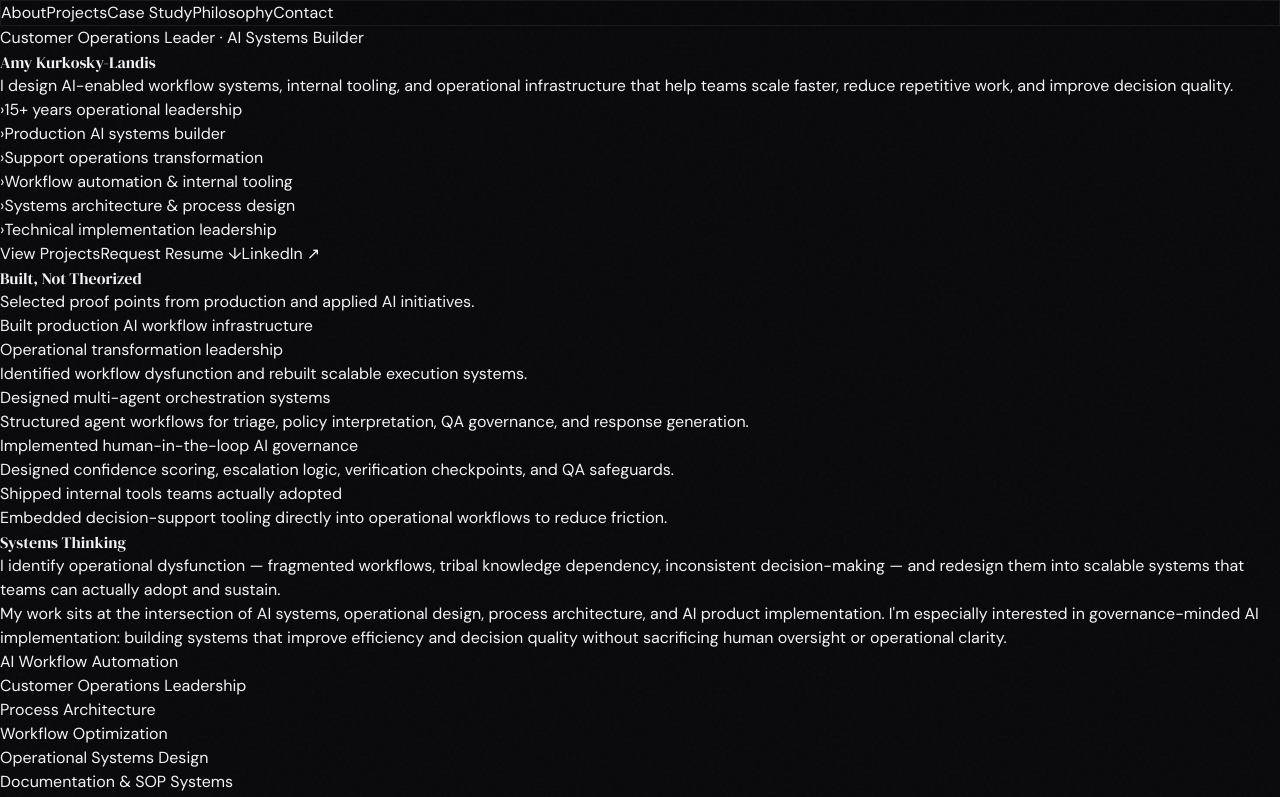
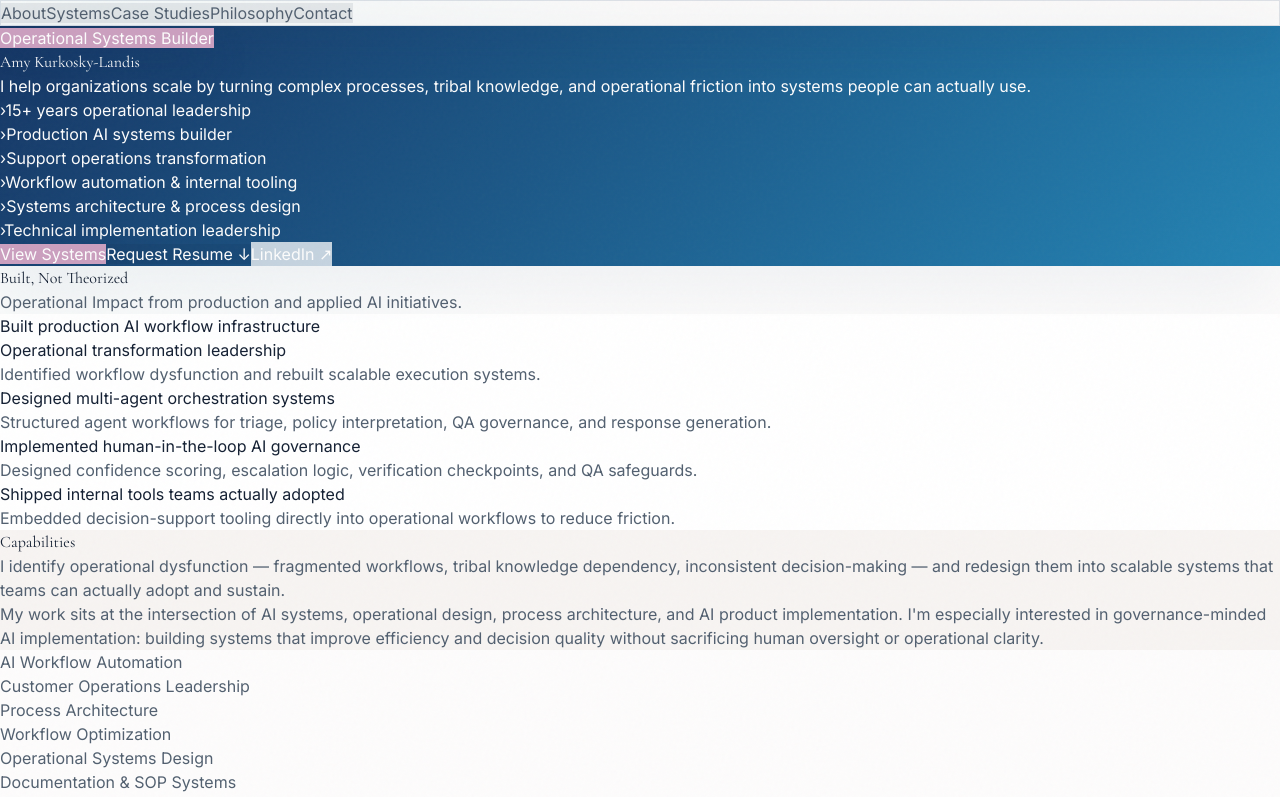
Before and after one commit to akurkosky-alt/amy-portfolio, a React (Vite) app: page / in a window 1280 px wide. Shown: the top 797 px of the page. Built offline with nearby package versions, Linux system fonts and the light colour scheme.

Commit message:
style: apply ocean brand palette and portfolio voice

```diff
--- a/index.html
+++ b/index.html
@@ -21,7 +21,7 @@
     <meta name="twitter:image" content="/images/supportops-dashboard.png" />
     <link rel="preconnect" href="https://fonts.googleapis.com" />
     <link rel="preconnect" href="https://fonts.gstatic.com" crossorigin />
-    <link href="https://fonts.googleapis.com/css2?family=DM+Serif+Display:ital@0;1&family=DM+Sans:ital,opsz,wght@0,9..40,300;0,9..40,400;0,9..40,500;0,9..40,600;0,9..40,700;1,9..40,300&display=swap" rel="stylesheet" />
+    <link href="https://fonts.googleapis.com/css2?family=Cormorant+Garamond:wght@400;500;600;700&family=Inter:wght@300;400;500;600;700;800&display=swap" rel="stylesheet" />
   </head>
   <body>
     <div id="root"></div>
--- a/src/components/PortfolioSite.tsx
+++ b/src/components/PortfolioSite.tsx
@@ -428,8 +428,8 @@ function Navbar() {
 
   const links = [
     { label: 'About', href: '#about' },
-    { label: 'Projects', href: '#projects' },
-    { label: 'Case Study', href: '#case-study' },
+    { label: 'Systems', href: '#projects' },
+    { label: 'Case Studies', href: '#case-study' },
     { label: 'Philosophy', href: '#philosophy' },
     { label: 'Contact', href: '#contact' },
   ]
@@ -437,7 +437,7 @@ function Navbar() {
   return (
     <nav className="fixed top-4 left-0 right-0 z-50 flex justify-center px-6 pointer-events-none">
       <div
-        className="pointer-events-auto flex items-center gap-1 rounded-full px-2 py-2 transition-all duration-300 opacity-30 hover:opacity-100"
+        className="pointer-events-auto flex items-center gap-1 rounded-full px-2 py-2 transition-all duration-300 opacity-90 hover:opacity-100"
         style={{
           background: scrolled ? 'rgba(9,9,11,0.9)' : 'rgba(9,9,11,0.5)',
           backdropFilter: 'blur(12px)',
@@ -933,7 +933,7 @@ export default function PortfolioSite() {
   }
 
   return (
-    <div className="min-h-screen bg-zinc-950 text-zinc-100">
+    <div className="brand-site min-h-screen bg-zinc-950 text-zinc-100">
       <Navbar />
 
       {/* Ambient glow */}
@@ -946,10 +946,10 @@ export default function PortfolioSite() {
       <div className="relative z-10 max-w-5xl mx-auto px-6 md:px-12 py-16 md:py-24 space-y-20">
 
         {/* ── Hero ─────────────────────────────────────────────────────────── */}
-        <section id="about" className="space-y-8 pt-12">
+        <section id="about" className="brand-hero-card space-y-8 rounded-[2rem] p-8 md:p-12">
           <div className="anim-start animate-fade-in-up">
             <span className="inline-flex items-center gap-2 rounded-full border border-cyan-700/40 bg-cyan-500/8 px-4 py-1.5 text-xs font-medium tracking-widest text-cyan-400 uppercase">
-              Customer Operations Leader · AI Systems Builder
+              Operational Systems Builder
             </span>
           </div>
 
@@ -958,8 +958,8 @@ export default function PortfolioSite() {
               Amy Kurkosky-Landis
             </h1>
             <h2 className="text-xl md:text-2xl text-zinc-300 font-light leading-relaxed max-w-3xl">
-              I design AI-enabled workflow systems, internal tooling, and operational infrastructure
-              that help teams scale faster, reduce repetitive work, and improve decision quality.
+              I help organizations scale by turning complex processes, tribal knowledge,
+              and operational friction into systems people can actually use.
             </h2>
           </div>
 
@@ -980,7 +980,7 @@ export default function PortfolioSite() {
               href="#projects"
               className="inline-flex items-center gap-2 rounded-xl bg-cyan-500 hover:bg-cyan-400 transition-colors duration-200 px-7 py-3 text-base font-semibold text-zinc-950 shadow-lg shadow-cyan-500/30"
             >
-              View Projects
+              View Systems
             </a>
             <a
               href="mailto:amy@kmkoptometry.com?subject=Resume%20Request"
@@ -1009,7 +1009,7 @@ export default function PortfolioSite() {
             <div className="flex items-center justify-between">
               <div>
                 <h3 style={{ fontFamily: 'var(--font-display)' }} className="text-2xl font-normal text-zinc-100">Built, Not Theorized</h3>
-                <p className="text-zinc-500 text-sm">Selected proof points from production and applied AI initiatives.</p>
+                <p className="text-zinc-500 text-sm">Operational Impact from production and applied AI initiatives.</p>
               </div>
             </div>
 
@@ -1046,7 +1046,7 @@ export default function PortfolioSite() {
           <div className="grid md:grid-cols-5 gap-12 items-start">
             <div className="md:col-span-2 space-y-4">
               <h3 style={{ fontFamily: 'var(--font-display)' }} className="text-3xl font-normal text-zinc-100">
-                Systems Thinking
+                Capabilities
               </h3>
               <p className="text-zinc-400 leading-relaxed text-sm">
                 I identify operational dysfunction — fragmented workflows, tribal knowledge
@@ -1080,7 +1080,7 @@ export default function PortfolioSite() {
           <AnimatedSection>
             <div className="space-y-2">
               <h3 style={{ fontFamily: 'var(--font-display)' }} className="text-4xl font-normal text-zinc-100">
-                Featured Projects
+                Systems I&apos;ve Built
               </h3>
               <p className="text-zinc-500 text-sm max-w-2xl">
                 Production AI systems, applied AI products, operational infrastructure, and workflow
--- a/src/index.css
+++ b/src/index.css
@@ -3,8 +3,20 @@
 @tailwind utilities;
 
 :root {
-  --font-display: 'DM Serif Display', Georgia, serif;
-  --font-body: 'DM Sans', system-ui, sans-serif;
+  --octopus-navy: #163665;
+  --deep-current: #2483B3;
+  --lagoon-light: #82D7E1;
+  --seafoam-lilac: #CB9FBF;
+  --orchid-current: #906FAC;
+  --twilight-violet: #4B3596;
+  --sand: #F7F4F2;
+  --pearl: #FCFCFC;
+  --ink: #142033;
+  --slate: #526070;
+  --coral-pop: #D46A3A;
+  --octopus-magenta: #AC1A4C;
+  --font-display: 'Cormorant Garamond', Georgia, serif;
+  --font-body: 'Inter', system-ui, sans-serif;
 }
 
 * {
@@ -19,10 +31,104 @@ html {
 
 body {
   font-family: var(--font-body);
-  background-color: #09090b;
-  color: #f4f4f5;
+  background-color: var(--sand);
+  color: var(--ink);
   -webkit-font-smoothing: antialiased;
   -moz-osx-font-smoothing: grayscale;
+}
+
+.brand-site {
+  background:
+    radial-gradient(circle at 10% 0%, rgba(130, 215, 225, 0.26), transparent 32rem),
+    radial-gradient(circle at 92% 18%, rgba(203, 159, 191, 0.22), transparent 30rem),
+    var(--sand) !important;
+  color: var(--ink) !important;
+}
+
+.brand-site .bg-zinc-950 {
+  background: transparent !important;
+}
+
+.brand-site [class*="bg-zinc-900"] {
+  background: rgba(255, 255, 255, 0.75) !important;
+  backdrop-filter: blur(12px);
+}
+
+.brand-site [class*="bg-zinc-800"] {
+  background: rgba(20, 32, 51, 0.08) !important;
+}
+
+.brand-site [class*="border-zinc"] {
+  border-color: rgba(130, 215, 225, 0.34) !important;
+}
+
+.brand-site [class*="text-zinc-50"],
+.brand-site [class*="text-zinc-100"],
+.brand-site [class*="text-zinc-200"] {
+  color: var(--ink) !important;
+}
+
+.brand-site [class*="text-zinc-300"],
+.brand-site [class*="text-zinc-400"],
+.brand-site [class*="text-zinc-500"],
+.brand-site [class*="text-zinc-600"] {
+  color: var(--slate) !important;
+}
+
+.brand-site [class*="text-cyan"] {
+  color: var(--deep-current) !important;
+}
+
+.brand-site [class*="bg-cyan-500"] {
+  background: var(--seafoam-lilac) !important;
+  color: var(--ink) !important;
+  box-shadow: 0 20px 40px rgba(22, 54, 101, 0.15) !important;
+}
+
+.brand-site [class*="bg-cyan-950"] {
+  background: rgba(130, 215, 225, 0.18) !important;
+}
+
+.brand-site [class*="border-cyan"] {
+  border-color: rgba(36, 131, 179, 0.28) !important;
+}
+
+.brand-site a:hover,
+.brand-site button:hover {
+  color: var(--octopus-magenta);
+}
+
+.brand-site nav > div {
+  background: rgba(252, 252, 252, 0.76) !important;
+  border-color: rgba(22, 54, 101, 0.12) !important;
+  box-shadow: 0 16px 40px rgba(22, 54, 101, 0.12) !important;
+}
+
+.brand-site nav a {
+  color: var(--ink) !important;
+}
+
+.brand-site nav a:hover {
+  background: rgba(203, 159, 191, 0.22) !important;
+  color: var(--octopus-magenta) !important;
+}
+
+.brand-site .brand-hero-card {
+  background: linear-gradient(135deg, var(--octopus-navy), var(--deep-current)) !important;
+  color: var(--pearl) !important;
+  box-shadow: 0 30px 70px rgba(22, 54, 101, 0.24);
+}
+
+.brand-site .brand-hero-card [class*="text-zinc"],
+.brand-site .brand-hero-card h1,
+.brand-site .brand-hero-card h2,
+.brand-site .brand-hero-card span {
+  color: var(--pearl) !important;
+}
+
+.brand-site .group:hover {
+  transform: translateY(-4px);
+  box-shadow: 0 20px 40px rgba(22, 54, 101, 0.15);
 }
 
 /* Grain overlay */
@@ -41,14 +147,14 @@ body::before {
   width: 6px;
 }
 ::-webkit-scrollbar-track {
-  background: #09090b;
+  background: var(--sand);
 }
 ::-webkit-scrollbar-thumb {
-  background: #27272a;
+  background: var(--lagoon-light);
   border-radius: 3px;
 }
 ::-webkit-scrollbar-thumb:hover {
-  background: #3f3f46;
+  background: var(--deep-current);
 }
 
 /* Fade-in animation */
```
